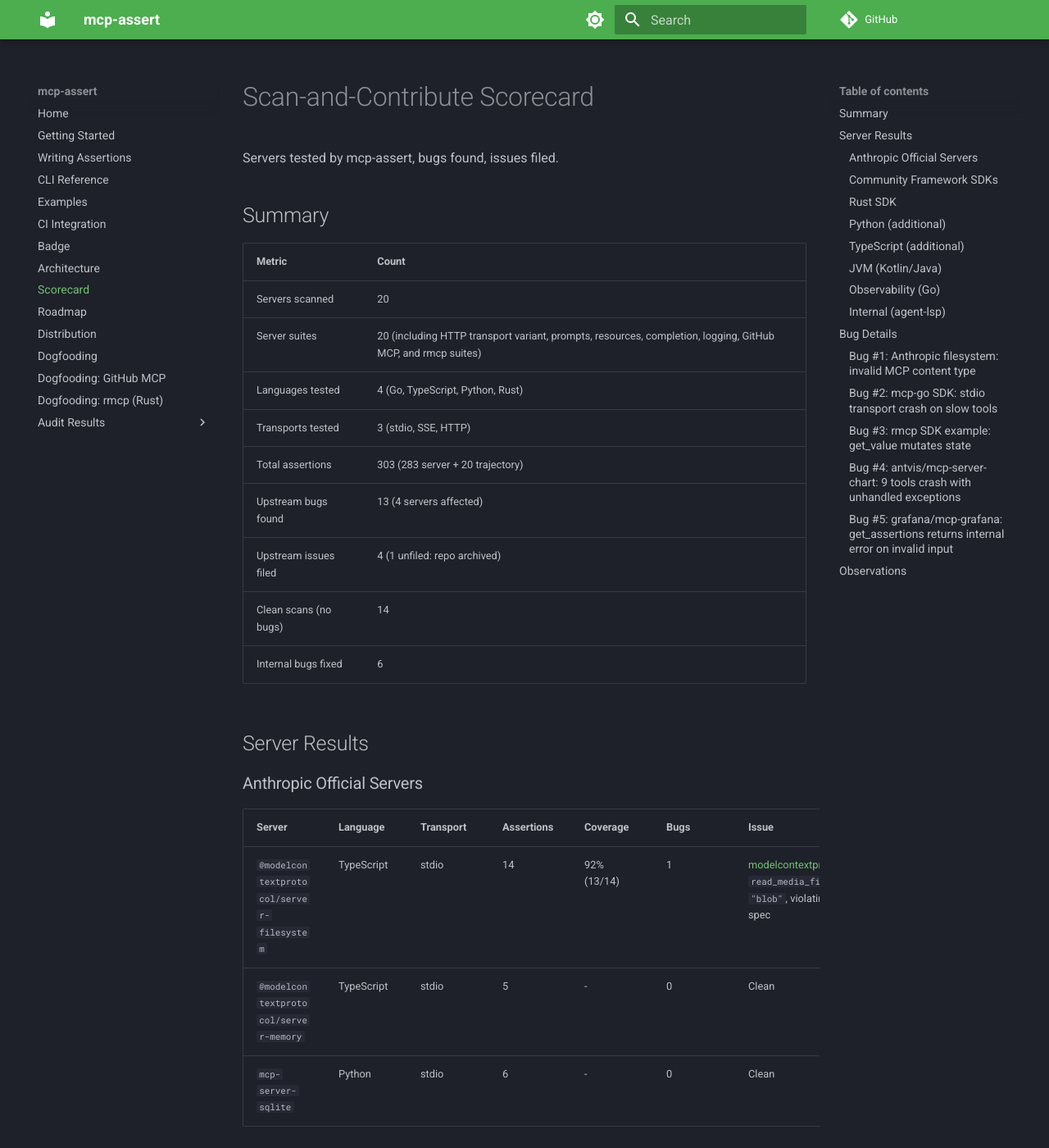
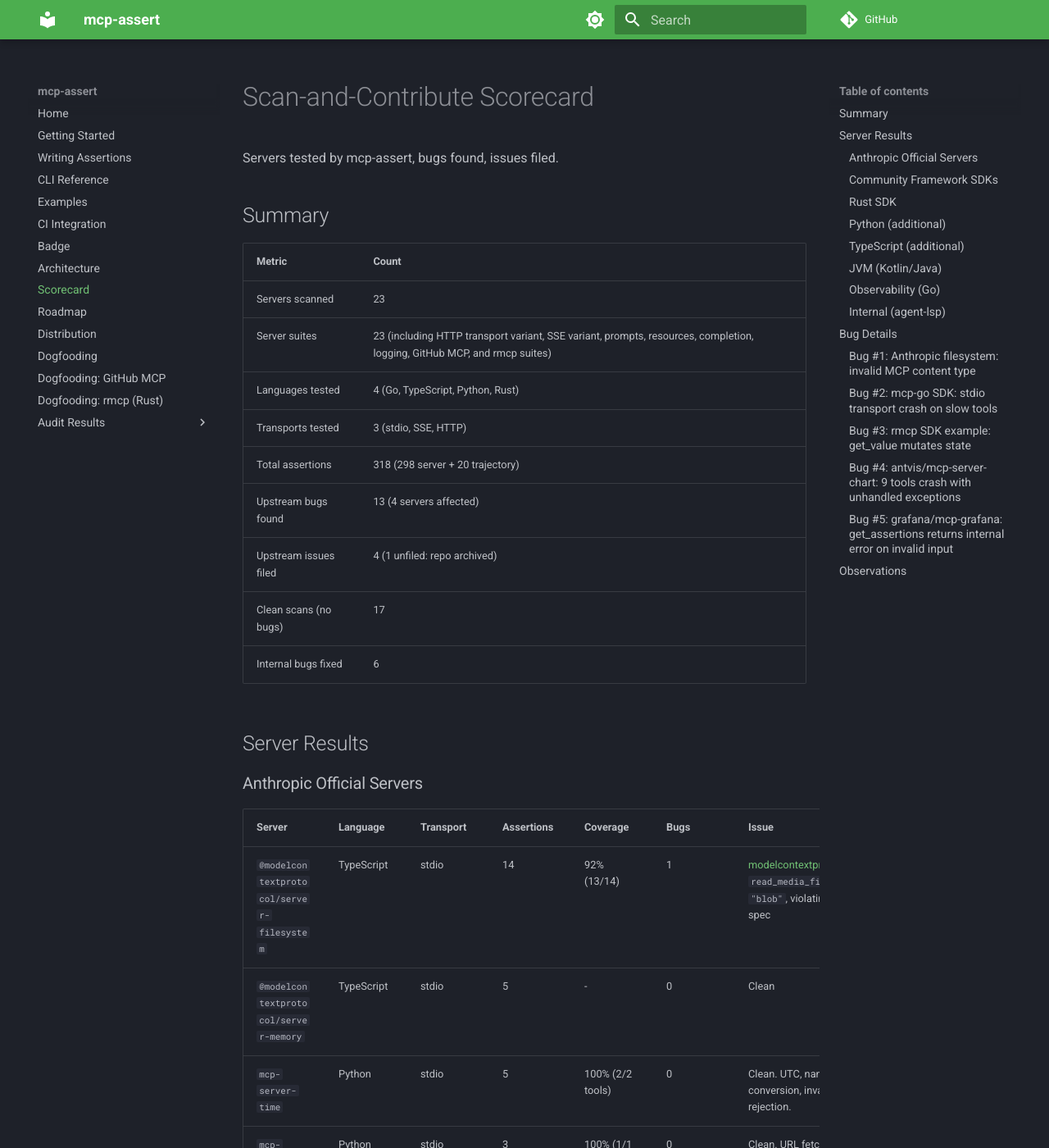
Before and after one commit to blackwell-systems/mcp-assert, an MkDocs documentation site: the page built from docs/scorecard.md, in a window 1280 px wide and 1400 px high. Shown: the whole window at 82% size. Built offline with MkDocs 1.6.1 and Material for MkDocs 9.7.7, drawn with Linux system fonts in a browser that asks for light colours; comment, search, counter and statistics services are not loaded; some of the changed text lies outside the part shown.

Commit message:
feat: scan 3 more Anthropic official servers (time, fetch, git)
All clean. 15 new assertions across 3 servers:
- mcp-server-time (Python): 5 assertions, 100% tool coverage (2/2)
- mcp-server-fetch (Python): 3 assertions, 100% tool coverage (1/1)
- mcp-server-git (Python): 7 assertions, 58% tool coverage (7/12)

23 servers scanned total, 318 assertions, 17 clean scans.
6 of 7 Anthropic official servers now tested (sequentialthinking
not published to npm/PyPI, requires source build).

```diff
--- a/docs/scorecard.md
+++ b/docs/scorecard.md
@@ -6,14 +6,14 @@
 
 | Metric | Count |
 |--------|-------|
-| Servers scanned | 20 |
-| Server suites | 20 (including HTTP transport variant, prompts, resources, completion, logging, GitHub MCP, and rmcp suites) |
+| Servers scanned | 23 |
+| Server suites | 23 (including HTTP transport variant, SSE variant, prompts, resources, completion, logging, GitHub MCP, and rmcp suites) |
 | Languages tested | 4 (Go, TypeScript, Python, Rust) |
 | Transports tested | 3 (stdio, SSE, HTTP) |
-| Total assertions | 303 (283 server + 20 trajectory) |
+| Total assertions | 318 (298 server + 20 trajectory) |
 | Upstream bugs found | 13 (4 servers affected) |
 | Upstream issues filed | 4 (1 unfiled: repo archived) |
-| Clean scans (no bugs) | 14 |
+| Clean scans (no bugs) | 17 |
 | Internal bugs fixed | 6 |
 
 ## Server Results
@@ -24,6 +24,9 @@
 |--------|----------|-----------|------------|----------|------|-------|
 | `@modelcontextprotocol/server-filesystem` | TypeScript | stdio | 14 | 92% (13/14) | 1 | [modelcontextprotocol/servers#4029](https://github.com/modelcontextprotocol/servers/issues/4029). `read_media_file` returns `type: "blob"`, violating MCP 3035-11-25 spec |
 | `@modelcontextprotocol/server-memory` | TypeScript | stdio | 5 | - | 0 | Clean |
+| `mcp-server-time` | Python | stdio | 5 | 100% (2/2 tools) | 0 | Clean. UTC, named timezone, conversion, invalid timezone rejection. |
+| `mcp-server-fetch` | Python | stdio | 3 | 100% (1/1 tool) | 0 | Clean. URL fetch, invalid URL rejection, unreachable host handling. |
+| `mcp-server-git` | Python | stdio | 7 | 58% (7/12 tools) | 0 | Clean. Status, log, branch, diff, show, invalid repo/ref rejection. |
 | `mcp-server-sqlite` | Python | stdio | 6 | - | 0 | Clean |
 
 ### Community Framework SDKs
```
Also changed, not shown: 15 other files.
